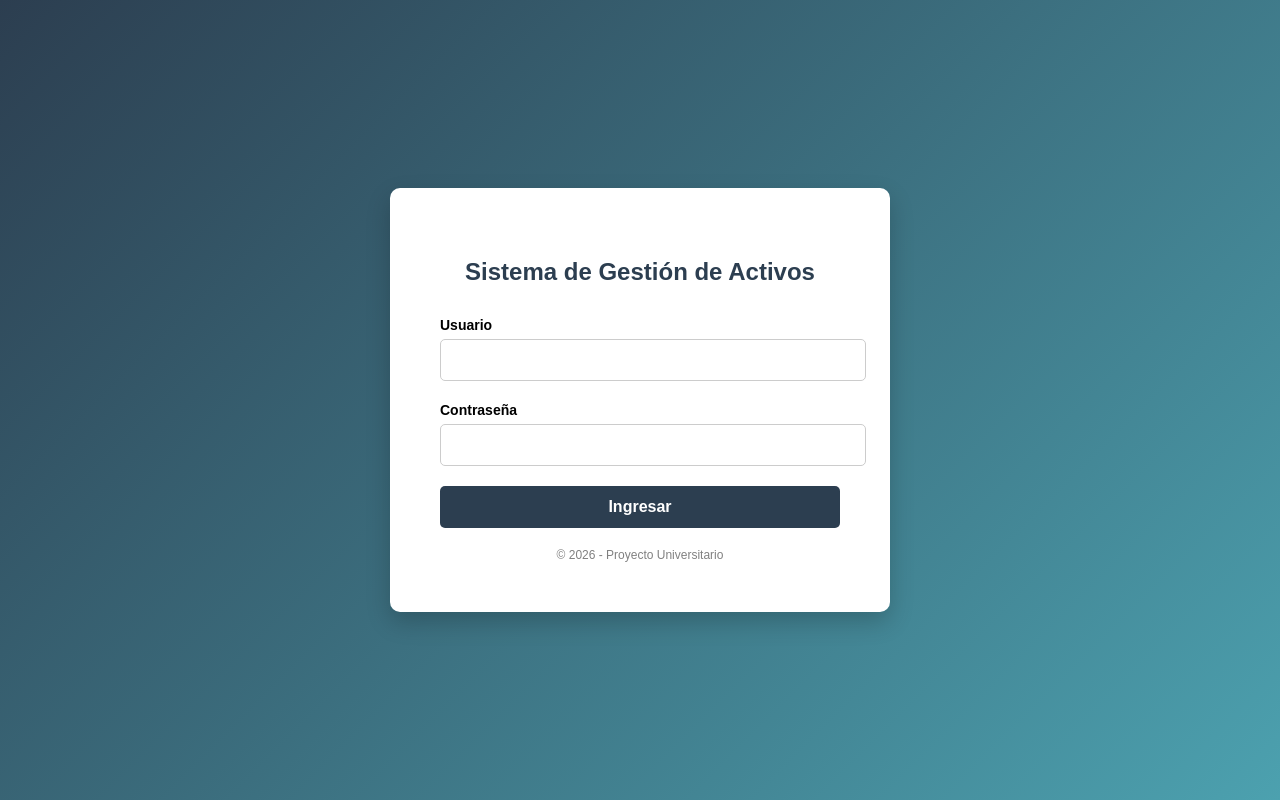
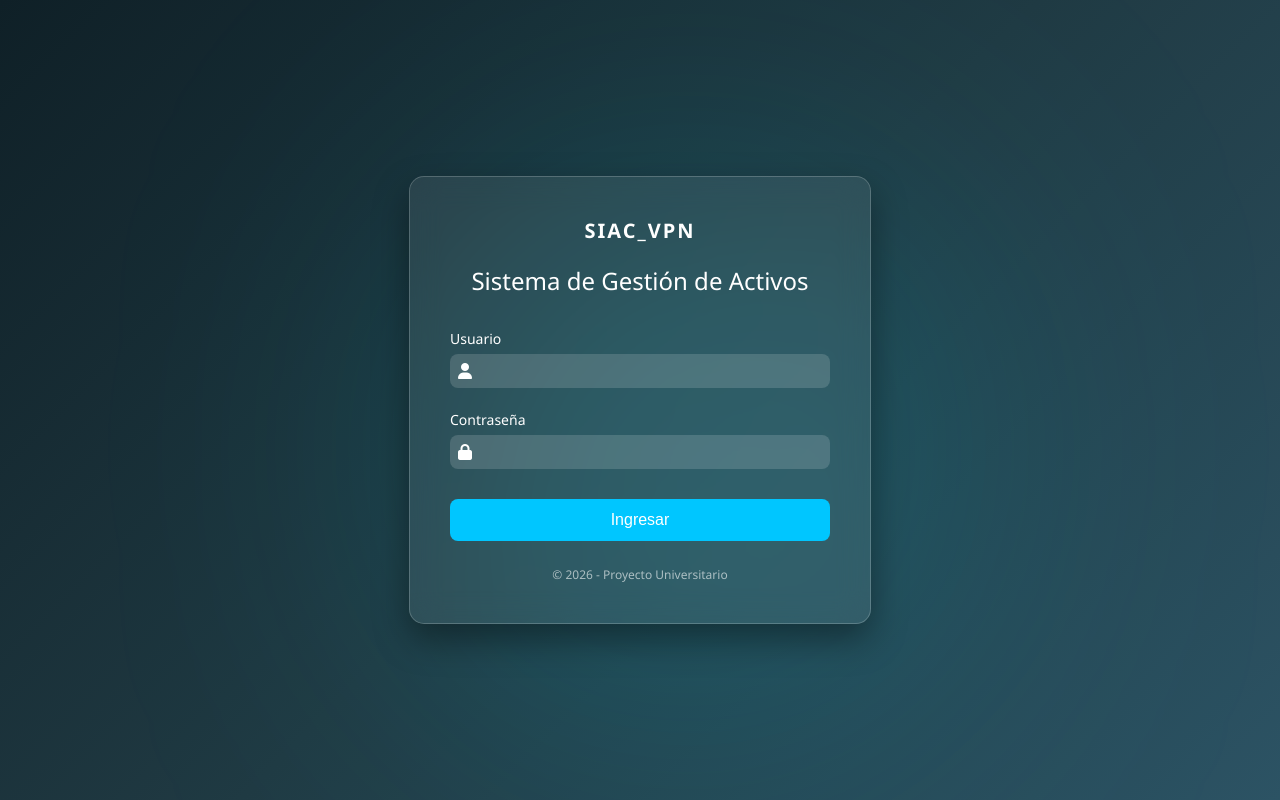
Before and after one commit to NECO1899/Proyecto-Indra-Inteck, a Flask app: page / in a window 1280 px wide. Run offline with Flask 3, Linux system fonts and the light colour scheme.

Commit message:
se mejoro Index y login

```diff
--- a/controllers/auth_controller.py
+++ b/controllers/auth_controller.py
@@ -12,7 +12,9 @@ def validar():
     clave = request.form["clave"]
 
     if usuario == "admin" and clave == "1234":
+        session.clear()
         session["usuario"] = usuario
+        session["rol"] = "admin"
         return redirect(url_for("activos.index"))
 
     return "Credenciales incorrectas"
--- /dev/null
+++ b/static/css/login.css
@@ -0,0 +1,148 @@
+body {
+    margin: 0;
+    font-family: 'Segoe UI', sans-serif;
+    height: 100vh;
+    display: flex;
+    justify-content: center;
+    align-items: center;
+    background: linear-gradient(135deg, #0f2027, #203a43, #2c5364);
+    overflow: hidden;
+}
+
+/* Capa blur decorativa */
+.background-blur {
+    position: absolute;
+    width: 500px;
+    height: 500px;
+    background: rgba(0, 234, 255, 0.2);
+    filter: blur(150px);
+    border-radius: 50%;
+    animation: float 6s ease-in-out infinite alternate;
+}
+
+@keyframes float {
+    from { transform: translate(-50px, -50px); }
+    to { transform: translate(50px, 50px); }
+}
+
+/* ============================= */
+/* CONTENEDOR GLASS */
+/* ============================= */
+
+.login-container {
+    position: relative;
+    z-index: 10;
+    width: 380px;
+    padding: 40px;
+    border-radius: 15px;
+    backdrop-filter: blur(15px);
+    background: rgba(255, 255, 255, 0.08);
+    border: 1px solid rgba(255,255,255,0.2);
+    box-shadow: 0 15px 35px rgba(0,0,0,0.4);
+    animation: fadeIn 0.8s ease-in-out;
+}
+
+@keyframes fadeIn {
+    from { opacity: 0; transform: translateY(-15px); }
+    to { opacity: 1; transform: translateY(0); }
+}
+
+/* ============================= */
+/* LOGO */
+/* ============================= */
+
+.logo {
+    text-align: center;
+    font-weight: bold;
+    font-size: 20px;
+    letter-spacing: 2px;
+    color: white;
+    margin-bottom: 10px;
+}
+
+h2 {
+    text-align: center;
+    color: white;
+    margin-bottom: 30px;
+    font-weight: 500;
+}
+
+/* ============================= */
+/* INPUTS */
+/* ============================= */
+
+.input-group {
+    margin-bottom: 20px;
+}
+
+.input-group label {
+    color: white;
+    font-size: 14px;
+}
+
+.input-icon {
+    display: flex;
+    align-items: center;
+    background: rgba(255,255,255,0.15);
+    border-radius: 8px;
+    padding: 8px;
+    margin-top: 5px;
+}
+
+.input-icon i {
+    color: white;
+    margin-right: 10px;
+}
+
+.input-icon input {
+    border: none;
+    outline: none;
+    background: transparent;
+    color: white;
+    width: 100%;
+    font-size: 14px;
+}
+
+/* ============================= */
+/* BOTÓN */
+/* ============================= */
+
+.btn-login {
+    width: 100%;
+    padding: 12px;
+    background: #00c6ff;
+    border: none;
+    border-radius: 8px;
+    color: white;
+    font-size: 16px;
+    cursor: pointer;
+    transition: 0.3s;
+    margin-top: 10px;
+}
+
+.btn-login:hover {
+    background: #0072ff;
+    transform: scale(1.03);
+}
+
+/* ============================= */
+/* FOOTER */
+/* ============================= */
+
+.footer {
+    text-align: center;
+    margin-top: 25px;
+    color: rgba(255,255,255,0.6);
+    font-size: 12px;
+}
+
+/* ============================= */
+/* RESPONSIVE */
+/* ============================= */
+
+@media (max-width: 450px) {
+    .login-container {
+        width: 90%;
+        padding: 30px;
+    }
+}
--- a/templates/login.html
+++ b/templates/login.html
@@ -1,101 +1,53 @@
 <!DOCTYPE html>
-<html>
+<html lang="es">
 <head>
-    <title>Login - Sistema de Activos</title>
-    <style>
-        body {
-            margin: 0;
-            font-family: Arial, Helvetica, sans-serif;
-            background: linear-gradient(135deg, #2c3e50, #4ca1af);
-            display: flex;
-            justify-content: center;
-            align-items: center;
-            height: 100vh;
-        }
+    <meta charset="UTF-8">
+    <meta name="viewport" content="width=device-width, initial-scale=1.0">
+    <title>Login - SIAC_VPN</title>
 
-        .login-container {
-            background: white;
-            padding: 50px;
-            width: 400px;
-            border-radius: 10px;
-            box-shadow: 0px 10px 25px rgba(0,0,0,0.2);
-            text-align: center;
-        }
-
-        .login-container h2 {
-            margin-bottom: 30px;
-            color: #2c3e50;
-        }
-
-        .input-group {
-            margin-bottom: 20px;
-            text-align: left;
-        }
-
-        .input-group label {
-            font-weight: bold;
-            font-size: 14px;
-        }
-
-        .input-group input {
-            width: 100%;
-            padding: 12px;
-            margin-top: 5px;
-            border-radius: 5px;
-            border: 1px solid #ccc;
-            font-size: 14px;
-        }
-
-        .login-btn {
-            width: 100%;
-            padding: 12px;
-            background-color: #2c3e50;
-            color: white;
-            border: none;
-            border-radius: 5px;
-            font-size: 16px;
-            font-weight: bold;
-            cursor: pointer;
-            transition: 0.3s;
-        }
-
-        .login-btn:hover {
-            background-color: #34495e;
-        }
-
-        .footer-text {
-            margin-top: 20px;
-            font-size: 12px;
-            color: gray;
-        }
-    </style>
+    <link rel="stylesheet" href="{{ url_for('static', filename='css/login.css') }}">
+    <link rel="stylesheet" href="https://cdnjs.cloudflare.com/ajax/libs/font-awesome/6.5.0/css/all.min.css">
 </head>
 <body>
 
+<div class="background-blur"></div>
+
 <div class="login-container">
+
+    <div class="logo">
+        SIAC_VPN
+    </div>
+
     <h2>Sistema de Gestión de Activos</h2>
 
-        <form action="/validar" method="POST">
+    <form action="/validar" method="POST"> <!-- Corregir "{{ url_for('auth.validar') }}"-->
 
         <div class="input-group">
             <label>Usuario</label>
+            <div class="input-icon">
+                <i class="fas fa-user"></i>
                 <input type="text" name="usuario" required>
+            </div>
         </div>
 
         <div class="input-group">
             <label>Contraseña</label>
+            <div class="input-icon">
+                <i class="fas fa-lock"></i>
                 <input type="password" name="clave" required>
             </div>
+        </div>
 
-            <button class="login-btn" type="submit">
+        <button type="submit" class="btn-login">
             Ingresar
         </button>
 
     </form>
 
-        <div class="footer-text">
+    <div class="footer">
         © 2026 - Proyecto Universitario
     </div>
+
 </div>
 
 </body>
```
Also changed, not shown: static/css/style.css (added, +175 -0 lines), static/css/styles.css (deleted, +0 -53 lines), templates/index.html (+60 -60 lines). Lines whose indentation alone changed are shown as unchanged.
